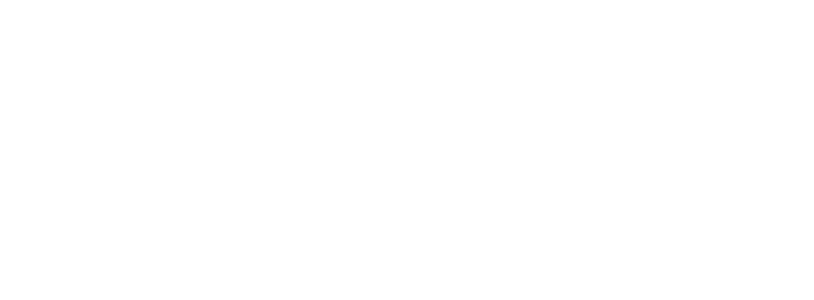
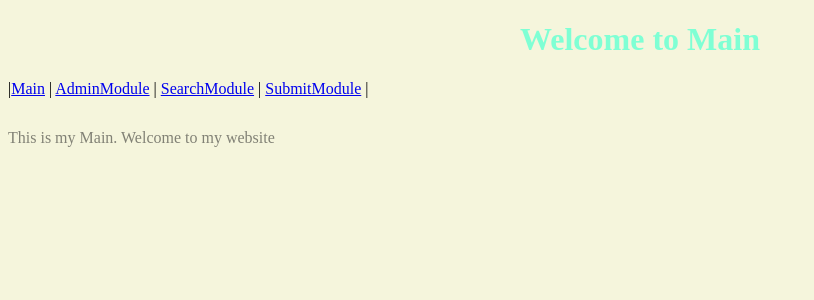
Before and after one commit to AndreasChr-dev/Project-CEI-326, a PHP site: page / in a window 1280 px wide. Before the commit the part shown is empty. Shown: the top 300 px of the page, without its empty margins (0-814 px from the left). Run offline with PHP 8.4, Linux system fonts and the light colour scheme.

Commit message:
first Step Correct

```diff
--- a/assets/css/style.css
+++ b/assets/css/style.css
@@ -10,6 +10,3 @@ p{
     color:rgb(129, 129, 117);
     padding-top: 15px;
 }
-a:active{
-
-}
--- a/index.html
+++ b/index.html
@@ -3,9 +3,18 @@
 <head>
     <meta charset="UTF-8">
     <meta name="viewport" content="width=device-width, initial-scale=1.0">
+    <link rel="stylesheet" href="/assets/css/style.css">
     <title>Document</title>
 </head>
 <body>
+    <h1>Welcome to Main</h1>
+    <nav>
+       |<a href="index.html" target="_self">Main</a> |
+        <a href="../adminModule/dashboard.html" target="_self">AdminModule</a> |
+        <a href="../searchModule/dashboard.html" target="_self">SearchModule</a> |
+        <a href="../submitModule/dashboard.html" target="_self">SubmitModule</a> |
+    </nav>
+    <p>This is my Main. Welcome to my website</p>
 
 </body>
 </html>
--- a/searchModule/dashboard.html
+++ b/searchModule/dashboard.html
@@ -10,6 +10,7 @@
 <body>
     <h1>Welcome to Search Module</h1>
     <nav>
+       |<a href="../index.html" target="_self">Main</a> |
         <a href="../adminModule/dashboard.html" target="_self">AdminModule</a> |
         <a href="../searchModule/dashboard.html" target="_self">SearchModule</a> |
         <a href="../submitModule/dashboard.html" target="_self">SubmitModule</a> |
--- a/submitModule/dashboard.html
+++ b/submitModule/dashboard.html
@@ -9,7 +9,8 @@
 <body>
     <h1>Welcome to Submit Module</h1>
     <nav>
-       |<a href="../adminModule/dashboard.html" target="_self">AdminModule</a> |
+       |<a href="../index.html" target="_self">Main</a> |
+        <a href="../adminModule/dashboard.html" target="_self">AdminModule</a> |
         <a href="../searchModule/dashboard.html" target="_self">SearchModule</a> |
         <a href="../submitModule/dashboard.html" target="_self">SubmitModule</a> |
     </nav>
```
